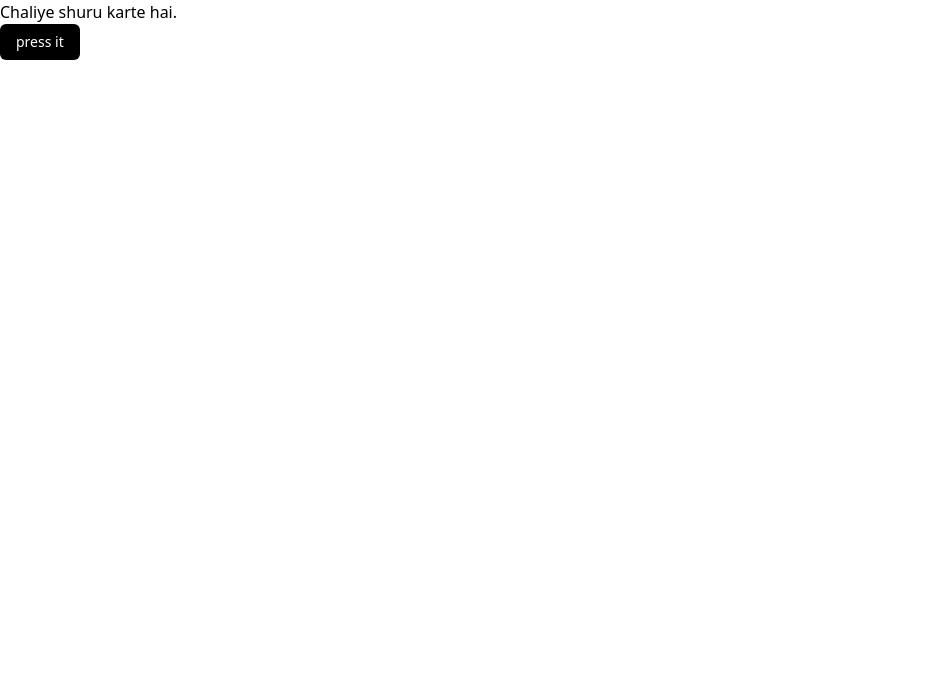
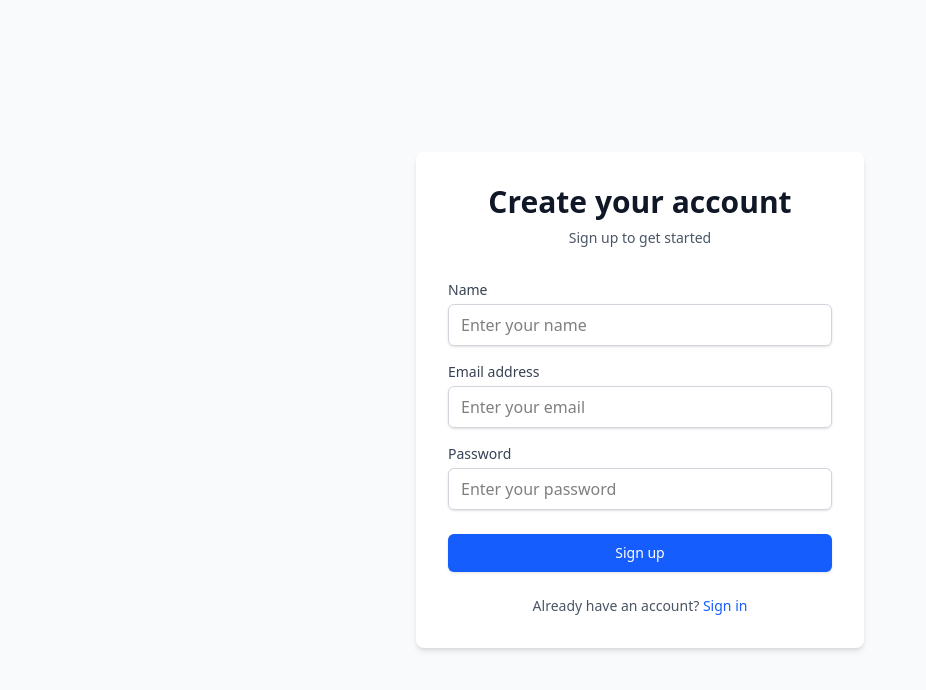
Before and after one commit to bhavishyaone/testimonials, a React (Vite) app in the folder client/: page /register in a window 1280 px wide. Shown: the top 690 px of the page, without its empty margins (0-926 px from the left). Built offline with nearby package versions, Linux system fonts and the light colour scheme.

Commit message:
added the Register page in client

```diff
--- a/client/src/App.jsx
+++ b/client/src/App.jsx
@@ -1,10 +1,16 @@
-import { Button } from "./components/ui/button.jsx";
-const App  = ()=>{
+import { AuthProvider } from "./context/AuthContext.jsx";
+import Register from "./pages/Register.jsx";
+import { BrowserRouter as Router, Routes, Route } from "react-router-dom";
+
+const App = () => {
   return (
-    <>
-    <h1>Chaliye shuru karte hai.</h1>
-    <Button className="bg-black text-white">press it </Button>
-    </>
+    <AuthProvider>
+      <Router>
+        <Routes>
+          <Route path="/register" element={<Register />} />
+        </Routes>
+      </Router>
+    </AuthProvider>
   )
 }
 
--- /dev/null
+++ b/client/src/context/AuthContext.jsx
@@ -0,0 +1,19 @@
+import { createContext,useState } from 'react';
+
+export const AuthContext = createContext();
+
+
+export const AuthProvider = ({children})=>{
+    const [token,setToken] = useState(localStorage.getItem("token"))
+
+    const login  = (t)=>{
+        localStorage.setItem("token",t)
+        setToken(t)
+    }
+
+    return (
+        <AuthContext.Provider value={{ token, login }}>
+            {children}
+        </AuthContext.Provider>
+    )
+}
--- /dev/null
+++ b/client/src/pages/Register.jsx
@@ -0,0 +1,89 @@
+import axios from "axios";
+import { useContext, useState } from "react";
+import { AuthContext } from "../context/AuthContext";
+
+export default function Register() {
+  const { login } = useContext(AuthContext);
+  const [form, setForm] = useState({});
+
+  const submit = async (e) => {
+    e.preventDefault();
+    const res = await axios.post("http://localhost:8000/auth/register", form);
+    login(res.data.token);
+  };
+
+  return (
+    <div className="min-h-screen flex items-center justify-center bg-gray-50">
+      <div className="max-w-md w-full space-y-8 p-8 bg-white rounded-lg shadow-md">
+        <div>
+          <h2 className="text-center text-3xl font-bold text-gray-900">
+            Create your account
+          </h2>
+          <p className="mt-2 text-center text-sm text-gray-600">
+            Sign up to get started
+          </p>
+        </div>
+
+        <form className="mt-8 space-y-6" onSubmit={submit}>
+          <div className="space-y-4">
+            <div>
+              <label htmlFor="name" className="block text-sm font-medium text-gray-700">
+                Name
+              </label>
+              <input
+                id="name"
+                type="text"
+                required
+                className="mt-1 block w-full px-3 py-2 border border-gray-300 rounded-md shadow-sm focus:outline-none focus:ring-2 focus:ring-blue-500 focus:border-blue-500"
+                placeholder="Enter your name"
+                onChange={e => setForm({ ...form, name: e.target.value })}
+              />
+            </div>
+
+            <div>
+              <label htmlFor="email" className="block text-sm font-medium text-gray-700">
+                Email address
+              </label>
+              <input
+                id="email"
+                type="email"
+                required
+                className="mt-1 block w-full px-3 py-2 border border-gray-300 rounded-md shadow-sm focus:outline-none focus:ring-2 focus:ring-blue-500 focus:border-blue-500"
+                placeholder="Enter your email"
+                onChange={e => setForm({ ...form, email: e.target.value })}
+              />
+            </div>
+
+            <div>
+              <label htmlFor="password" className="block text-sm font-medium text-gray-700">
+                Password
+              </label>
+              <input
+                id="password"
+                type="password"
+                required
+                className="mt-1 block w-full px-3 py-2 border border-gray-300 rounded-md shadow-sm focus:outline-none focus:ring-2 focus:ring-blue-500 focus:border-blue-500"
+                placeholder="Enter your password"
+                onChange={e => setForm({ ...form, password: e.target.value })}
+              />
+            </div>
+          </div>
+
+          <button
+            type="submit"
+            className="w-full flex justify-center py-2 px-4 border border-transparent rounded-md shadow-sm text-sm font-medium text-white bg-blue-600 hover:bg-blue-700 focus:outline-none focus:ring-2 focus:ring-offset-2 focus:ring-blue-500"
+          >
+            Sign up
+          </button>
+
+          <p className="text-center text-sm text-gray-600">
+            Already have an account?{' '}
+            <a href="/login" className="font-medium text-blue-600 hover:text-blue-500">
+              Sign in
+            </a>
+          </p>
+        </form>
+      </div>
+    </div>
+  );
+}
```
